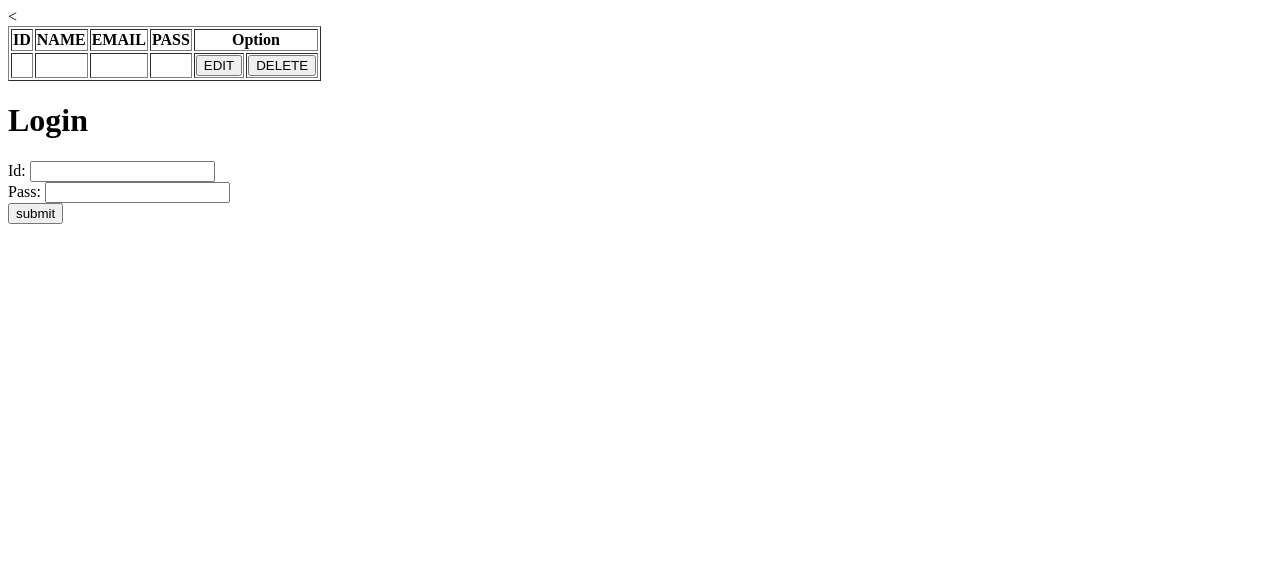
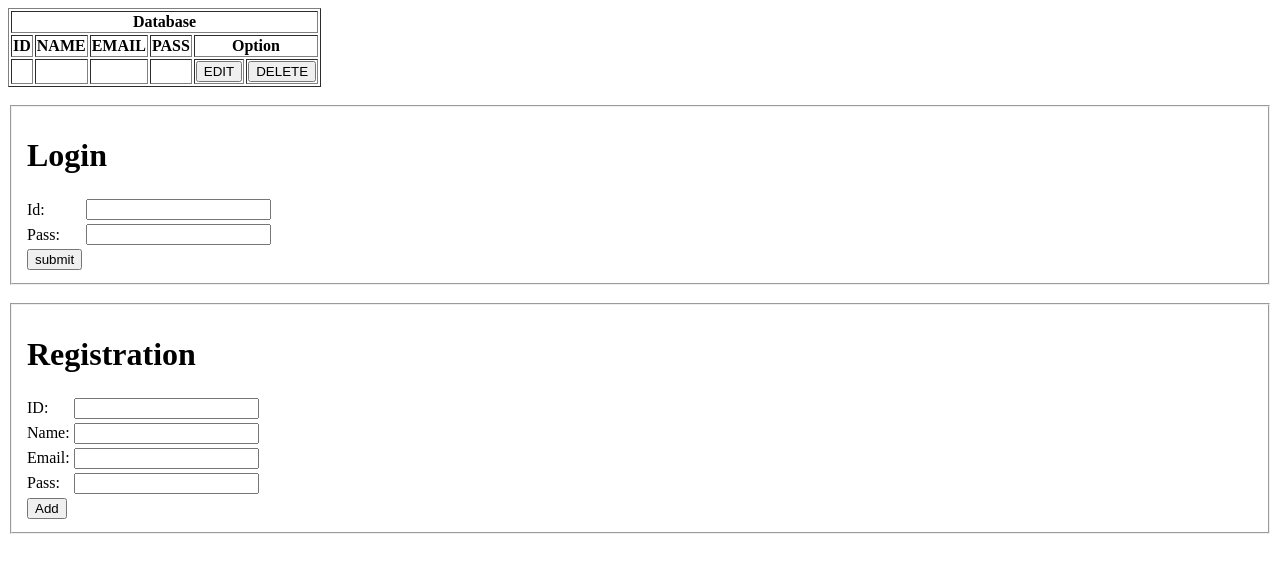
Before and after one commit to zamanfaiza/web_tech-23-24, a PHP site: page /test.php in a window 1280 px wide. Shown: the top 573 px of the page. Run offline with PHP 8.4, Linux system fonts and the light colour scheme; tables that the repository leaves empty or names only in its code hold one stand-in row (values such as "Sample post"); data that the repository does not hold is empty.

Commit message:
Add files via upload

```diff
--- a/practice/test.php
+++ b/practice/test.php
@@ -22,11 +22,51 @@
 
         // Display edit form with existing values
         echo '<form method="POST" action="">
+
             <input type="hidden" name="id" value="' . $r2['ID'] . '">
-            Name: <input type="text" name="name" value="' . $r2['NAME'] . '"><br>
-            Email: <input type="email" name="email" value="' . $r2['EMAIL'] . '"><br>
-            Pass: <input type="password" name="pass" value="' . $r2['PASS'] . '"><br>
+            <table>
+            <tr>
+				<th colspan="2">
+					Update
+				</th>
+			</tr>
+            <tr>
+            	<td>
+            		Name:
+            	</td>
+            	<td>
+             		<input type="text" name="name" value="' . $r2['NAME'] . '"><br>
+            	</td>
+            </tr>
+            <tr>
+            	<td>
+            		Email:
+            	</td>
+            	<td>
+              		<input type="email" name="email" value="' . $r2['EMAIL'] . '"><br>
+           		</td>
+            </tr>
+             <tr>
+            	<td>
+            		Pass:
+            	</td>
+            	<td>
+              		<input type="password" name="pass" value="' . $r2['PASS'] . '"><br>
+           		</td>
+            </tr>
+            <tr>
+            	<td>
             		<button type="submit" name="update">Update</button>
+            	</td>
+            </tr>
+            <tr>
+            	<td>
+            	</td>
+            </tr>
+            <tr>
+            	<td>
+            	</td>
+            </tr>
         </form>';
     }
 
@@ -50,6 +90,7 @@
    $id= $_GET['delete'];
    $sql2="delete from test where id='$id'";
    mysqli_query($conn,$sql2);
+   header("location:test.php");
 
 
 }
@@ -78,9 +119,36 @@
 
    }
 }
+
+//insert operation//
+
+if(isset($_POST['reg'])){
+    if(empty($_POST['id'])||empty($_POST['name'])||empty($_POST['email'])||empty($_POST['pass']))
+    {
+        echo "Fill up the form first";
+    }
+    else
+    {
+        $id=$_POST['id'];
+        $name=$_POST['name'];
+        $email=$_POST['email'];
+        $pass=$_POST['pass'];
+        $sql="INSERT INTO test VALUES ('$id','$name','$email','$pass')";
+        $res=mysqli_query($conn,$sql);
+        header("location:test.php");
+        if($res)
+        {
+            echo "Registration Done";
+        }
+
+    }
+}
+
+
 ?>
 
-<<!DOCTYPE html>
+
+<!DOCTYPE html>
 <html>
 <head>
 
@@ -88,6 +156,11 @@
 <body>
 	<form>
 	<table border="1">
+		<tr>
+				<th colspan="6">
+					Database
+				</th>
+		</tr>
 		<tr>
 			<th>ID</th>
 			<th>NAME</th>
@@ -113,13 +186,96 @@
 	<?php } ?>
 
 	</table>
+
+<br>
+
 </form>
 
 <form>
+	<fieldset>
+		<table>
+			<tr>
+				<td colspan="2">
 					<h1>Login</h1>
-   Id: <input type="text" name="id"><br>
-   Pass: <input type="password" name="pass"><br>
-<button value="btn" align="center">submit</button>
+				</td>
+			</tr>
+			<tr>
+				<td>
+					Id:
+				</td>
+				<td>
+					<input type="text" name="id">
+				</td>
+			</tr>
+			<tr>
+				<td>
+					Pass:
+				</td>
+				<td>
+					<input type="password" name="pass">
+				</td>
+			</tr>
+			<tr>
+				<td>
+					<button value="btn">submit</button>
+				</td>
+
+			</tr>
+
+		</table>
+	</fieldset>
+</form>
+
+<br>
+
+<form method="post">
+	<fieldset>
+		<table>
+			<tr>
+				<td colspan="2">
+					<h1>Registration</h1>
+				</td>
+			</tr>
+			<tr>
+				<td>
+					ID:
+				</td>
+				<td>
+					<input type="text" name="id"><br>
+				</td>
+			</tr>
+			<tr>
+				<td>
+					Name:
+				</td>
+				<td>
+					<input type="text" name="name"><br>
+				</td>
+			</tr>
+			<tr>
+				<td>
+					Email:
+				</td>
+				<td>
+					<input type="text" name="email"><br>
+				</td>
+			</tr>
+			<tr>
+				<td>
+					Pass:
+				</td>
+				<td>
+					<input type="password" name="pass"><br>
+				</td>
+			</tr>
+			<tr>
+				<td>
+					<button name="reg">Add</button>
+				</td>
+			</tr>
+		</table>
+	</fieldset>
+
 </form>
 
 </body>
```
Lines whose indentation alone changed are shown as unchanged.
